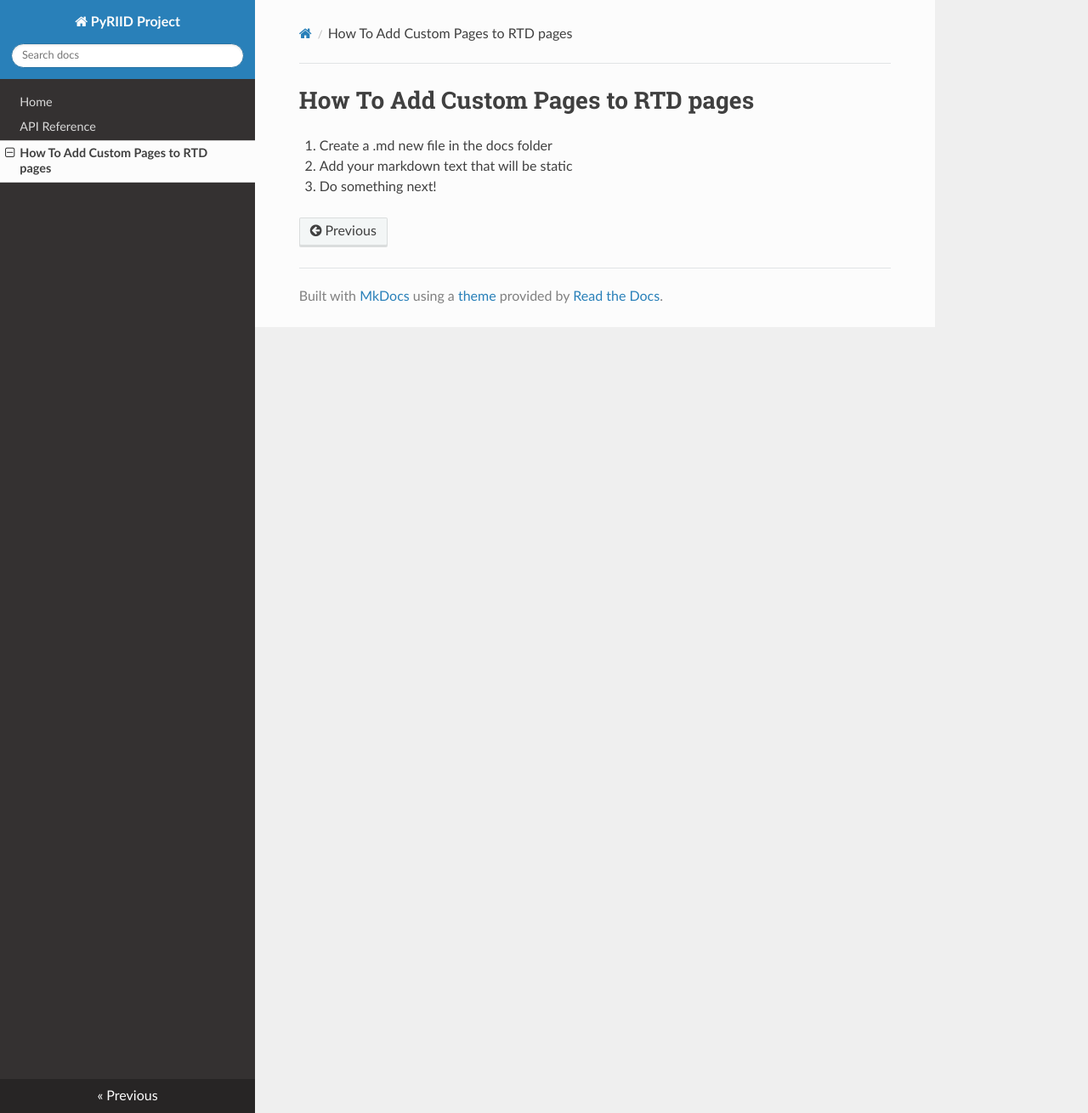
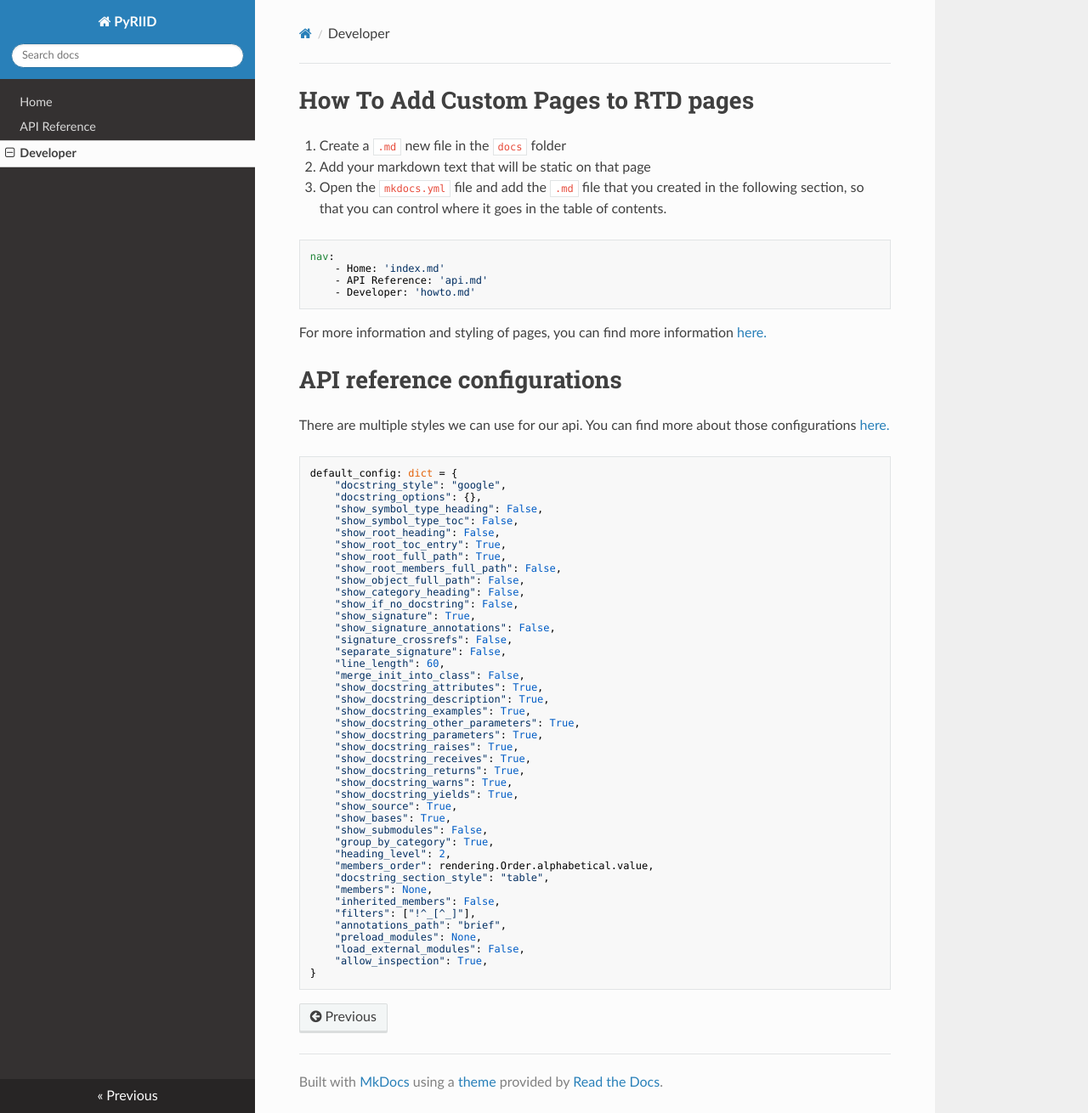
Before and after one commit to sandialabs/PyRIID, an MkDocs documentation site: the page built from docs/howto.md, in a window 1280 px wide and 1310 px high. Shown: the whole window at 85% size. Built offline with MkDocs 1.6.1, drawn with Linux system fonts in a browser that asks for light colours; nearby versions of some CDN libraries.

Commit message:
updated navigation and instructions for developers to create docs

````diff
--- a/docs/howto.md
+++ b/docs/howto.md
@@ -1,7 +1,67 @@
 # How To Add Custom Pages to RTD pages
 
-1. Create a .md new file in the docs folder
+1. Create a `.md` new file in the `docs` folder
 
-2. Add your markdown text that will be static
+2. Add your markdown text that will be static on that page
 
-3. Do something next!
+3. Open the `mkdocs.yml` file and add the `.md` file that you created in the following section, so that you can control where it goes in the table of contents.
+
+```
+nav:
+    - Home: 'index.md'
+    - API Reference: 'api.md'
+    - Developer: 'howto.md'
+```
+
+For more information and styling of pages, you can find more information [here.](https://mkdocs.readthedocs.io/en/0.14.0/user-guide/writing-your-docs/#configure-pages-and-navigation)
+
+
+# API reference configurations
+
+There are multiple styles we can use for our api. You can find more about those configurations [here.](https://mkdocstrings.github.io/python/reference/mkdocstrings_handlers/python/handler/)
+
+```
+default_config: dict = {
+    "docstring_style": "google",
+    "docstring_options": {},
+    "show_symbol_type_heading": False,
+    "show_symbol_type_toc": False,
+    "show_root_heading": False,
+    "show_root_toc_entry": True,
+    "show_root_full_path": True,
+    "show_root_members_full_path": False,
+    "show_object_full_path": False,
+    "show_category_heading": False,
+    "show_if_no_docstring": False,
+    "show_signature": True,
+    "show_signature_annotations": False,
+    "signature_crossrefs": False,
+    "separate_signature": False,
+    "line_length": 60,
+    "merge_init_into_class": False,
+    "show_docstring_attributes": True,
+    "show_docstring_description": True,
+    "show_docstring_examples": True,
+    "show_docstring_other_parameters": True,
+    "show_docstring_parameters": True,
+    "show_docstring_raises": True,
+    "show_docstring_receives": True,
+    "show_docstring_returns": True,
+    "show_docstring_warns": True,
+    "show_docstring_yields": True,
+    "show_source": True,
+    "show_bases": True,
+    "show_submodules": False,
+    "group_by_category": True,
+    "heading_level": 2,
+    "members_order": rendering.Order.alphabetical.value,
+    "docstring_section_style": "table",
+    "members": None,
+    "inherited_members": False,
+    "filters": ["!^_[^_]"],
+    "annotations_path": "brief",
+    "preload_modules": None,
+    "load_external_modules": False,
+    "allow_inspection": True,
+}
+```
--- a/mkdocs.yml
+++ b/mkdocs.yml
@@ -1,4 +1,4 @@
-site_name: PyRIID Project
+site_name: PyRIID
 theme:
   name: readthedocs
   highlightjs: true
@@ -17,3 +17,7 @@ markdown_extensions:
   - markdown_include.include:
       base_path: .
   - admonition
+nav:
+    - Home: 'index.md'
+    - API Reference: 'api.md'
+    - Developer: 'howto.md'
````
